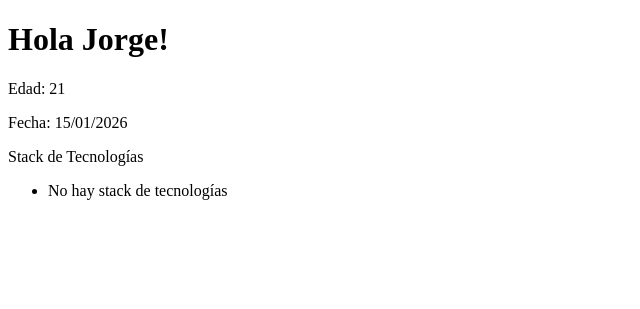
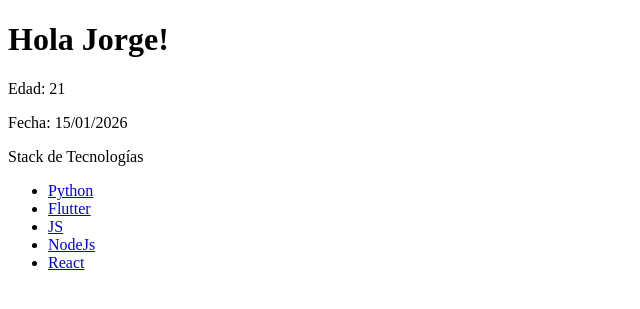
Before and after one commit to GaelAlguiar/Django_Course, a Django app: page /landings/home in a window 1280 px wide. Shown: the top 309 px of the page, without its empty margins (0-640 px from the left). Run offline with Django 5.2, Linux system fonts and the light colour scheme.

Commit message:
Urls dinamicas y url tags

```diff
--- a/landing/templates/landing/landing.html
+++ b/landing/templates/landing/landing.html
@@ -21,7 +21,7 @@
     <p>Stack de Tecnologías</p>
     <ul>
       {% for tool in stack %}
-      <li>{{tool}}</li>
+      <li><a href="{% url 'stack' tool.id %}">{{tool.name}}</a></li>
       {% empty %}
       <li>No hay stack de tecnologías</li>
       {% endfor %}
--- a/landing/urls.py
+++ b/landing/urls.py
@@ -3,5 +3,6 @@ from . import views
 
 
 urlpatterns = [
-    path('home', views.home, name="home")
+    path('home', views.home, name="home"),
+    path('stack/<str:tool>', views.stack_detail, name="stack")
 ]
--- a/landing/views.py
+++ b/landing/views.py
@@ -6,10 +6,19 @@ from datetime import date
 
 def home(req):
     today = date.today()
-    stack = []
+    stack = [
+        {'id':'python', 'name': 'Python'},
+        {'id':'flutter', 'name': 'Flutter'},
+        {'id':'js', 'name': 'JS'},
+        {'id':'nodejs', 'name': 'NodeJs'},
+        {'id':'react', 'name': 'React'}
+    ]
     return render(req,"landing/landing.html", {
         "name": "Jorge",
         "today": today,
         "age": 21,
         "stack": stack
     })
+
+def stack_detail(req, tool):
+    return HttpResponse(f"Tecnología: {tool}")
```
